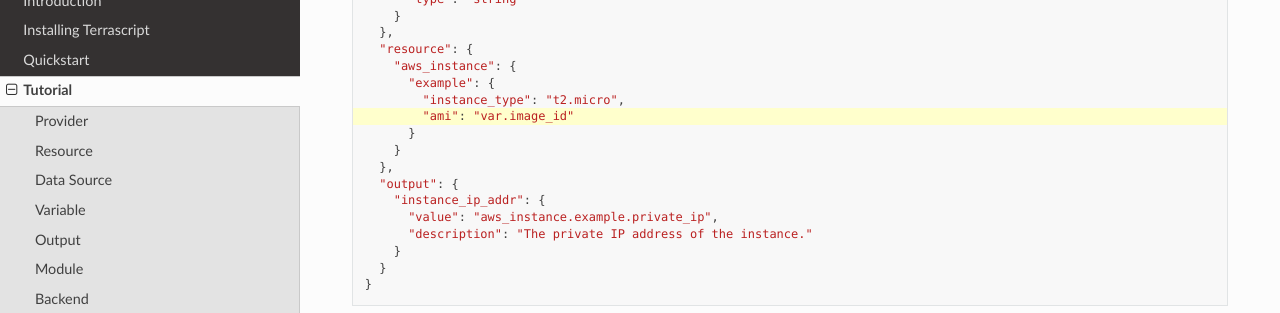
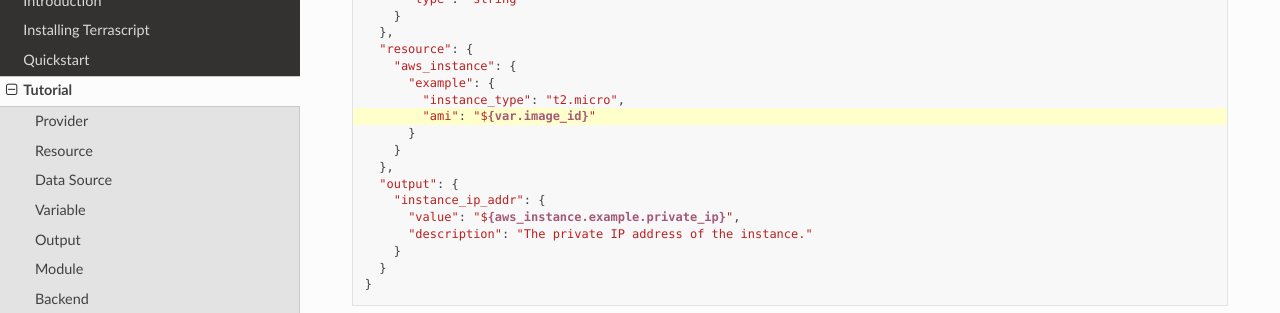
Before and after one commit to starhawking/python-terrascript, a Sphinx documentation site: the page built from docs/tutorial.rst, in a window 1280 px wide and 900 px high, scrolled down 6052 px. Shown: the part 151-464 px from the top of the window. Built offline with Sphinx 7.4.7 and the Read the Docs theme 2.0.0, drawn with Linux system fonts in a browser that asks for light colours; some of the changed text lies outside the part shown.

```diff
--- a/docs/examples/tutorial_output1/tutorial_output1.tf.json
+++ b/docs/examples/tutorial_output1/tutorial_output1.tf.json
@@ -15,13 +15,13 @@
     "aws_instance": {
       "example": {
         "instance_type": "t2.micro",
-        "ami": "var.image_id"
+        "ami": "${var.image_id}"
       }
     }
   },
   "output": {
     "instance_ip_addr": {
-      "value": "aws_instance.example.private_ip",
+      "value": "${aws_instance.example.private_ip}",
       "description": "The private IP address of the instance."
     }
   }
--- a/docs/examples/tutorial_variable1/tutorial_variable1.tf.json
+++ b/docs/examples/tutorial_variable1/tutorial_variable1.tf.json
@@ -15,7 +15,7 @@
     "aws_instance": {
       "example": {
         "instance_type": "t2.micro",
-        "ami": "var.image_id"
+        "ami": "${var.image_id}"
       }
     }
   }
--- a/docs/tutorial.rst
+++ b/docs/tutorial.rst
@@ -102,7 +102,7 @@ variable into the correct Terraform JSON syntax.
 **JSON**
 
 In the output the reference to the ``image_id`` has been converted from a reference to a
-Python variable ``ami=v`` to the correct Terraform JSON syntax of ``var.image_id``.
+Python variable ``ami=v`` to the correct Terraform JSON syntax of ``${var.image_id}``.
 
 .. literalinclude:: examples/tutorial_variable1/tutorial_variable1.tf.json
    :emphasize-lines: 18
```
Also changed, not shown: CHANGELOG.md (+1 -0 lines), docs/json.rst (+24 -0 lines).
